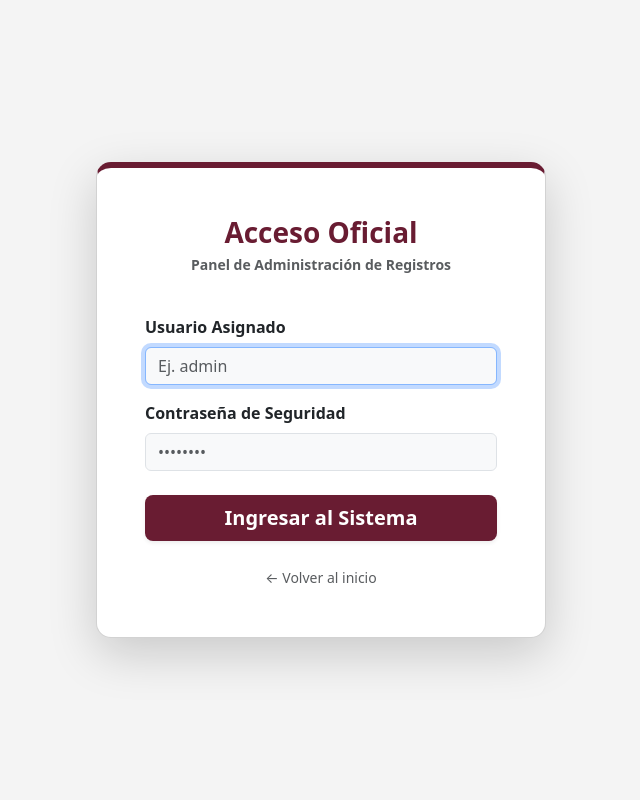
After one commit to mauroacostazarco-rgb/1er-concurso-huapango, a Flask app: page /login in a window 1280 px wide. The commit adds this page. Shown: the whole page, without its empty margins (319-959 px from the left). Run offline with Flask 3, Linux system fonts and the light colour scheme; some libraries are stand-ins or nearby versions.

Commit message:
Agregado panel de seguridad, cronometro y pantalla de cierre

```diff
--- a/app.py
+++ b/app.py
@@ -1,5 +1,5 @@
 import os
-from flask import Flask, render_template, request, send_file
+from flask import Flask, render_template, request, send_file, session, redirect, url_for
 from werkzeug.utils import secure_filename
 from datetime import datetime, timedelta
 import csv
@@ -8,15 +8,23 @@ import cloudinary
 import cloudinary.uploader
 
 app = Flask(__name__)
+# 🔒 Llave secreta necesaria para que el servidor recuerde quién inició sesión
+app.secret_key = "llave_super_secreta_zimapan_2026"
 
 # ========================================================
-# 🔑 LLAVE DE TU BASE DE DATOS (SUPABASE)
+# ⚙️ CONFIGURACIÓN DEL EVENTO Y SEGURIDAD
+# ========================================================
+USUARIO_ADMIN = "admin"
+PASSWORD_ADMIN = "Zimapan2026*"
+
+# Fecha de cierre: Año(2026), Mes(9), Día(11), Hora(12), Minuto(0), Segundo(0)
+FECHA_CIERRE = datetime(2026, 9, 11, 12, 0, 0)
+
+# ========================================================
+# 🔑 TUS LLAVES DE BÓVEDA (Vuelve a pegarlas aquí)
 # ========================================================
 URL_BASE_DATOS = "postgresql://postgres.hszcoiulvjkuhhycodvd:Z!m4p4n_Huapang0@aws-1-us-east-1.pooler.supabase.com:5432/postgres"
 
-# ========================================================
-# ☁️ LLAVES DE TU BÓVEDA DE IMÁGENES (CLOUDINARY)
-# ========================================================
 cloudinary.config(
   cloud_name = "dbwkwatfe",
   api_key = "119747285193542",
@@ -44,7 +52,6 @@ def asignar_categoria_pareja(fecha_1, fecha_2):
     else:
         return "Adultos"
 
-# 2. CONEXIÓN A LA NUBE (PostgreSQL)
 def iniciar_base_datos():
     conexion = psycopg2.connect(URL_BASE_DATOS)
     cursor = conexion.cursor()
@@ -67,10 +74,22 @@ iniciar_base_datos()
 # 3. RUTAS DE LA APLICACIÓN
 @app.route('/')
 def index():
-    return render_template('index.html')
+    hora_hidalgo = datetime.utcnow() - timedelta(hours=6)
+
+    # Si ya pasó la fecha de cierre, mostramos la pantalla de "Cerrado"
+    if hora_hidalgo >= FECHA_CIERRE:
+        return render_template('cerrado.html')
+
+    # Si aún estamos a tiempo, mandamos la fecha límite al HTML para el cronómetro
+    return render_template('index.html', fecha_cierre=FECHA_CIERRE.isoformat())
 
 @app.route('/procesar_registro', methods=['POST'])
 def procesar_registro():
+    # Doble candado: Si alguien intenta forzar el envío después de la fecha, el servidor lo rechaza
+    hora_hidalgo = datetime.utcnow() - timedelta(hours=6)
+    if hora_hidalgo >= FECHA_CIERRE:
+        return "El registro ha finalizado de manera oficial.", 403
+
     if request.method == 'POST':
         telefono = request.form.get('telefono')
         curp_1 = request.form.get('curp_1')
@@ -85,25 +104,18 @@ def procesar_registro():
 
         categoria = asignar_categoria_pareja(fecha_nac_1, fecha_nac_2)
 
-        # ==========================================
-        # 🚀 MAGIA DE CLOUDINARY: SUBIR LA IMAGEN
-        # ==========================================
         archivo = request.files['comprobante']
         if archivo.filename != '':
-            # Cloudinary toma el archivo y lo sube directo a sus servidores
             respuesta_nube = cloudinary.uploader.upload(archivo)
-            # Cloudinary nos devuelve un enlace seguro (URL) de dónde quedó guardada
             enlace_imagen = respuesta_nube.get('secure_url')
         else:
             enlace_imagen = "sin_comprobante.png"
 
-        hora_hidalgo = datetime.utcnow() - timedelta(hours=6)
         fecha_exacta = hora_hidalgo.strftime('%Y-%m-%d %H:%M:%S')
 
         conexion = psycopg2.connect(URL_BASE_DATOS)
         cursor = conexion.cursor()
 
-        # En vez de guardar un nombre como "ticket.jpg", guardamos el enlace completo de internet
         cursor.execute('''
             INSERT INTO parejas (
                 telefono, curp_1, nombre_1, fecha_nac_1,
@@ -121,8 +133,33 @@ def procesar_registro():
 
         return render_template('exito.html', folio=folio, nombre_1=nombre_1, nombre_2=nombre_2, categoria=categoria)
 
+# ========================================================
+# 🛡️ RUTAS DE SEGURIDAD Y ADMINISTRACIÓN
+# ========================================================
+@app.route('/login', methods=['GET', 'POST'])
+def login():
+    error = None
+    if request.method == 'POST':
+        usuario = request.form.get('usuario')
+        password = request.form.get('password')
+        if usuario == USUARIO_ADMIN and password == PASSWORD_ADMIN:
+            session['admin_logueado'] = True
+            return redirect(url_for('panel_admin'))
+        else:
+            error = "Credenciales incorrectas. Acceso denegado."
+    return render_template('login.html', error=error)
+
+@app.route('/logout')
+def logout():
+    session.pop('admin_logueado', None)
+    return redirect(url_for('login'))
+
 @app.route('/admin')
 def panel_admin():
+    # Candado: Si no está logueado, lo regresamos a la pantalla de login
+    if 'admin_logueado' not in session:
+        return redirect(url_for('login'))
+
     conexion = psycopg2.connect(URL_BASE_DATOS)
     cursor = conexion.cursor()
     cursor.execute('SELECT * FROM parejas ORDER BY id DESC')
@@ -132,6 +169,10 @@ def panel_admin():
 
 @app.route('/descargar_excel')
 def descargar_excel():
+    # Candado para descargas
+    if 'admin_logueado' not in session:
+        return redirect(url_for('login'))
+
     conexion = psycopg2.connect(URL_BASE_DATOS)
     cursor = conexion.cursor()
     cursor.execute('SELECT * FROM parejas ORDER BY id ASC')
--- /dev/null
+++ b/templates/login.html
@@ -0,0 +1,50 @@
+<!DOCTYPE html>
+<html lang="es">
+<head>
+    <meta charset="UTF-8">
+    <meta name="viewport" content="width=device-width, initial-scale=1.0">
+    <title>Acceso Seguro - H. Ayuntamiento</title>
+    <link href="https://cdn.jsdelivr.net/npm/bootstrap@5.3.0/dist/css/bootstrap.min.css" rel="stylesheet">
+    <style>
+        body { background-color: #f4f4f4; }
+        .bg-guinda { background-color: #691C32 !important; color: white; }
+        .text-guinda { color: #691C32 !important; }
+        .text-dorado { color: #BC955C !important; }
+        .btn-guinda { background-color: #691C32; color: white; border: none; }
+        .btn-guinda:hover { background-color: #4A1322; color: white; }
+    </style>
+</head>
+<body class="d-flex align-items-center justify-content-center vh-100">
+
+    <div class="card shadow-lg p-4 p-md-5 mx-3" style="max-width: 450px; width: 100%; border-radius: 15px; border-top: 6px solid #691C32;">
+
+        <div class="text-center mb-4">
+            <h3 class="fw-bold text-guinda mb-1">Acceso Oficial</h3>
+            <p class="text-muted small fw-bold">Panel de Administración de Registros</p>
+        </div>
+
+        {% if error %}
+        <div class="alert alert-danger py-2 text-center small fw-bold">{{ error }}</div>
+        {% endif %}
+
+        <form method="POST" action="/login">
+            <div class="mb-3">
+                <label class="form-label fw-bold">Usuario Asignado</label>
+                <input type="text" name="usuario" class="form-control bg-light" placeholder="Ej. admin" required autofocus>
+            </div>
+            <div class="mb-4">
+                <label class="form-label fw-bold">Contraseña de Seguridad</label>
+                <input type="password" name="password" class="form-control bg-light" placeholder="••••••••" required>
+            </div>
+            <button type="submit" class="btn btn-guinda btn-lg w-100 fw-bold shadow-sm">
+                Ingresar al Sistema
+            </button>
+        </form>
+
+        <div class="text-center mt-4">
+            <a href="/" class="text-decoration-none text-muted small">← Volver al inicio</a>
+        </div>
+    </div>
+
+</body>
+</html>
```
Also changed, not shown: templates/cerrado.html (added, +55 -0 lines), templates/index.html (+48 -15 lines).
